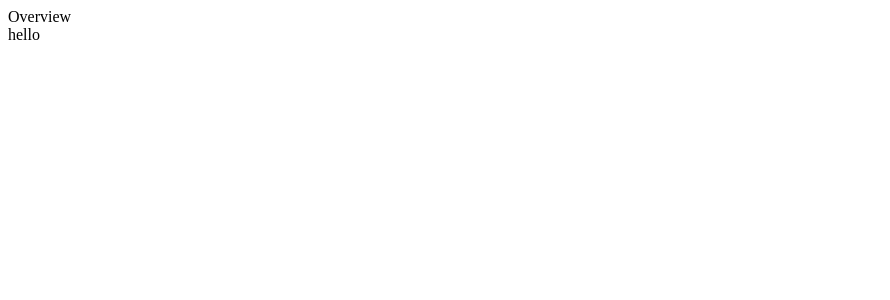
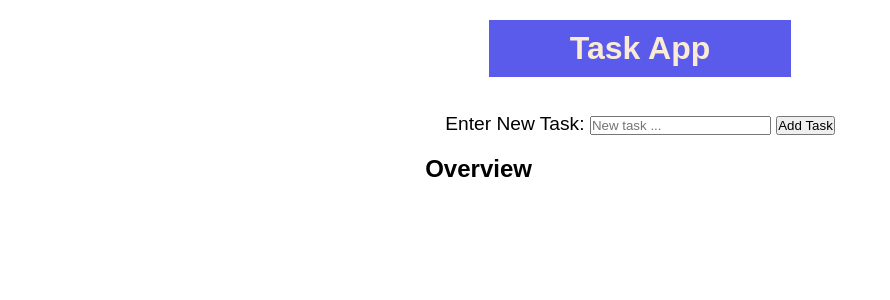
Before and after one commit to SalamanderCtesiphon/todo-list-react-app, a React (Create React App) app: page / in a window 1280 px wide. Shown: the top 300 px of the page, without its empty margins (0-890 px from the left). Built offline with nearby package versions, Linux system fonts and the light colour scheme.

Commit message:
set state for the main app object and added a handle change and on submit function to the app object

```diff
--- a/package.json
+++ b/package.json
@@ -9,6 +9,7 @@
     "react": "^18.2.0",
     "react-dom": "^18.2.0",
     "react-scripts": "5.0.1",
+    "uniqid": "^5.4.0",
     "web-vitals": "^2.1.4"
   },
   "scripts": {
--- a/src/App.css
+++ b/src/App.css
@@ -1,38 +1,31 @@
-.App {
-  text-align: center;
+* {
+  margin: 0;
+  padding: 0;
+  font-family: Arial, Helvetica, sans-serif;
 }
 
-.App-logo {
-  height: 40vmin;
-  pointer-events: none;
-}
 
-@media (prefers-reduced-motion: no-preference) {
-  .App-logo {
-    animation: App-logo-spin infinite 20s linear;
-  }
-}
-
-.App-header {
-  background-color: #282c34;
-  min-height: 100vh;
+.App {
+  margin: 10px;
+  padding: 10px;
   display: flex;
   flex-direction: column;
   align-items: center;
-  justify-content: center;
-  font-size: calc(10px + 2vmin);
-  color: white;
 }
 
-.App-link {
-  color: #61dafb;
+h1 {
+  background-color: rgb(91, 91, 235);
+  color: antiquewhite;
+  padding: 10px;
+  margin-bottom: 2vh;
+  width: 22vw;
+  display: flex;
+  align-items: center;
+  justify-content: center;
 }
 
-@keyframes App-logo-spin {
-  from {
-    transform: rotate(0deg);
-  }
-  to {
-    transform: rotate(360deg);
-  }
+form {
+  margin: 10px;
+  padding: 10px;
+  font-size: larger;
 }
--- a/src/App.js
+++ b/src/App.js
@@ -1,12 +1,51 @@
 import React, { Component } from 'react'
 import Overview from './components/Overview'
+import Header from './components/Header'
+import './App.css'
 
 export class App extends Component {
+
+  constructor(props) {
+    super(props)
+
+    this.state = {
+      task: { text: ''},
+      tasks: [],
+    }
+  }
+
+  handleChange = (e) => {
+    this.setState({
+      task: {
+        text: e.target.value,
+      }
+    })
+  }
+
+  onSubmit = (e) => {
+    e.preventDefault();
+    this.setState({
+      tasks:  this.state.tasks.concat(this.state.task),
+      task: { text: '' },
+    })
+  }
+
   render() {
     return (
-      <div>
-        <Overview />
-        <div>hello</div>
+      <div className='App'>
+        <Header />
+        <div className='inputForm'>
+          <form onSubmit={this.state.onSubmit}>
+            <label htmlFor='taskInput'>Enter New Task: </label>
+            <input
+              type="text"
+              id='taskInput'
+              placeholder='New task ...'
+            ></input>{'     '}
+            <button type='submit'>Add Task</button>
+          </form>
+          <Overview />
+        </div>
       </div>
     )
   }
--- /dev/null
+++ b/src/components/Header.js
@@ -0,0 +1,11 @@
+import React, { Component } from 'react'
+
+export class Header extends Component {
+  render() {
+    return (
+      <h1>Task App</h1>
+    )
+  }
+}
+
+export default Header
--- a/src/components/Overview.js
+++ b/src/components/Overview.js
@@ -3,7 +3,7 @@ import React, { Component } from 'react'
 export class Overview extends Component {
   render() {
     return (
-      <div>Overview</div>
+      <h2>Overview</h2>
     )
   }
 }
```
Also changed, not shown: 1 other file (tests, documents, lock files or other folders).
